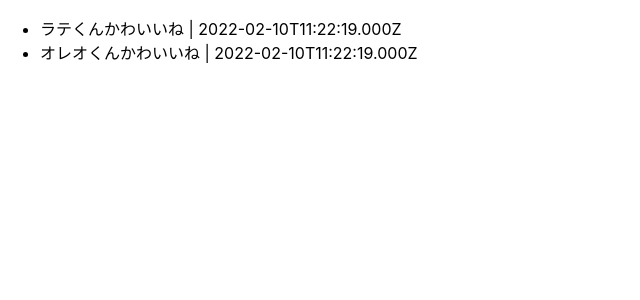
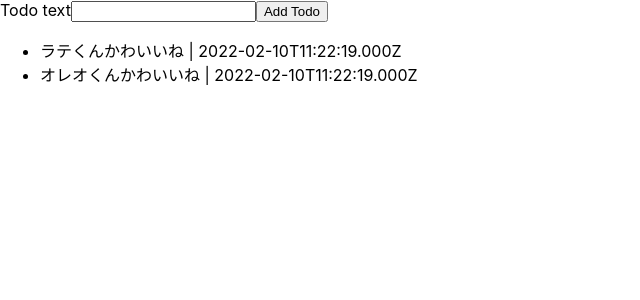
Before and after one commit to kote2kote/max-next-ts_practice, a Next.js app: page / in a window 1280 px wide. Shown: the top 300 px of the page, without its empty margins (0-640 px from the left). Built offline with nearby package versions, Linux system fonts and the light colour scheme.

Commit message:
413.NewTodoからpropsでindexにデータを送る

```diff
--- /dev/null
+++ b/components/NewTodo.tsx
@@ -0,0 +1,33 @@
+import { useRef } from 'react';
+
+// typescriptの基本的な考えは、どういう型のデータを返すのか、または関数に渡すのか(void)を
+// 厳格に定義すること。
+// NewTodoコンポーネントを考えるときは
+// onAddTodo関数にenteredText(文字列)を
+// 発動させるFC型(FC型はFunctionコンポーネントと言うこと)ということになる。
+const NewTodo: React.FC<{ onAddTodo: (text: string) => void }> = (props) => {
+  const todoTextInputRef = useRef<HTMLInputElement>(null);
+
+  const submitHandler = (event: React.FormEvent) => {
+    event.preventDefault();
+
+    const enteredText = todoTextInputRef.current!.value;
+
+    if (enteredText.trim().length === 0) {
+      // throw an error
+      return;
+    }
+
+    props.onAddTodo(enteredText);
+    // todosCtx.addTodo(enteredText);
+  };
+
+  return (
+    <form onSubmit={submitHandler}>
+      <label htmlFor="text">Todo text</label>
+      <input type="text" id="text" ref={todoTextInputRef} />
+      <button>Add Todo</button>
+    </form>
+  );
+};
+export default NewTodo;
--- a/pages/index.tsx
+++ b/pages/index.tsx
@@ -1,15 +1,17 @@
 // import HelloWorld from '@components/hello-world';
 import Todos from '@components/Todos';
+import NewTodo from '@components/NewTodo';
 import Todo from '../models/todo';
 const Index = () => {
   const todos = [
     new Todo('ラテくんかわいいね'),
     new Todo('オレオくんかわいいね'),
   ];
-
+  const addTodoHandler = (todoText: string) => {};
   return (
     <div className="bg-gray-200">
       {/* <Todos items={['ラテのオシッコ片付ける', 'オレオの吐瀉物を片付ける']} /> */}
+      <NewTodo onAddTodo={addTodoHandler} />
       <Todos items={todos} />
     </div>
   );
```
